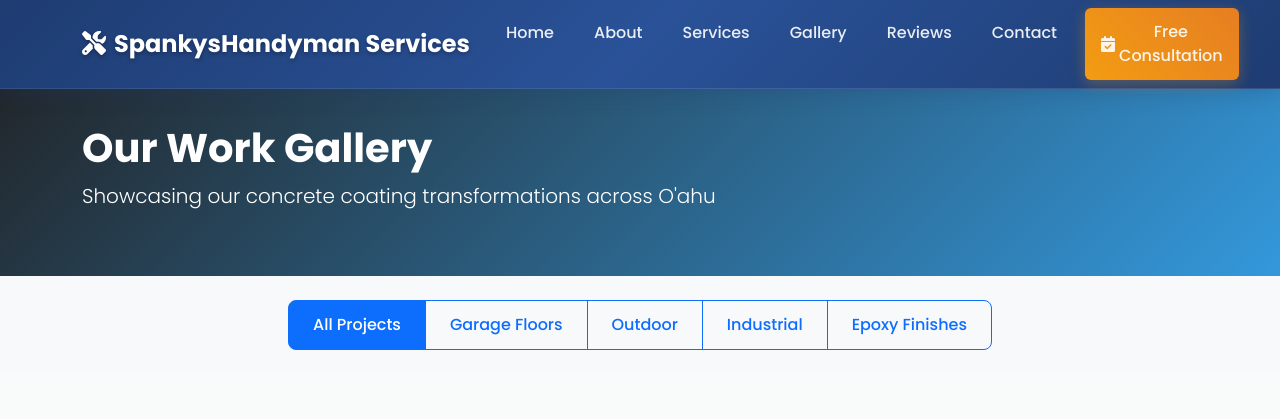
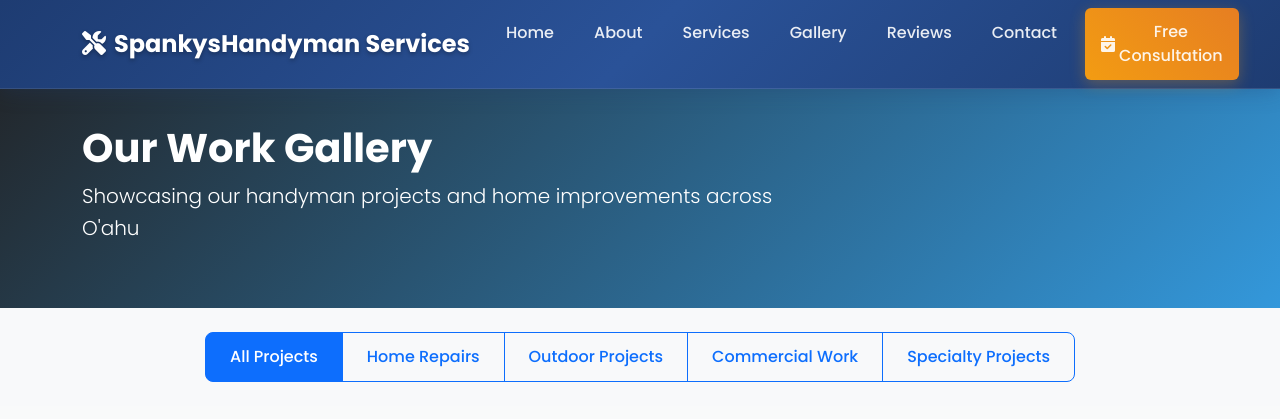
Before and after one commit to robertsn808/SPANK, a Flask app: page /gallery in a window 1280 px wide. Shown: the top 419 px of the page. Run offline with Flask 3, Linux system fonts and the light colour scheme; some libraries are stand-ins or nearby versions.

Commit message:
Assistant checkpoint: Updated all concrete coating references to handyman services
Assistant generated file changes:
- templates/services.html: Update services page header and content for handyman services
- templates/gallery.html: Update gallery page title and header, Update gallery page header content, Update gallery filter buttons for handyman services, Update gallery project descriptions for handyman services, Update Instagram section for handyman services, Update gallery CTA section
- routes.py: Update service options in admin dashboard

---

User prompt:

Update all concrete flooring postings to handyman services

Replit-Commit-Author: Assistant
Replit-Commit-Session-Id: b968de50-9bf2-4666-86c0-03a3781be998

```diff
--- a/templates/gallery.html
+++ b/templates/gallery.html
@@ -1,6 +1,6 @@
 {% extends "base.html" %}
 
-{% block title %}Gallery - Triton Concrete Coating{% endblock %}
+{% block title %}Gallery - SpankysHandyman Services{% endblock %}
 
 {% block content %}
 <!-- Page Header -->
@@ -9,7 +9,7 @@
         <div class="row align-items-center">
             <div class="col-lg-8">
                 <h1 class="display-4 fw-bold">Our Work Gallery</h1>
-                <p class="lead">Showcasing our concrete coating transformations across O'ahu</p>
+                <p class="lead">Showcasing our handyman projects and home improvements across O'ahu</p>
             </div>
         </div>
     </div>
@@ -21,10 +21,10 @@
         <div class="text-center">
             <div class="btn-group" role="group" aria-label="Gallery filters">
                 <button type="button" class="btn btn-outline-primary active" data-filter="all">All Projects</button>
-                <button type="button" class="btn btn-outline-primary" data-filter="garage">Garage Floors</button>
-                <button type="button" class="btn btn-outline-primary" data-filter="outdoor">Outdoor</button>
-                <button type="button" class="btn btn-outline-primary" data-filter="industrial">Industrial</button>
-                <button type="button" class="btn btn-outline-primary" data-filter="epoxy">Epoxy Finishes</button>
+                <button type="button" class="btn btn-outline-primary" data-filter="garage">Home Repairs</button>
+                <button type="button" class="btn btn-outline-primary" data-filter="outdoor">Outdoor Projects</button>
+                <button type="button" class="btn btn-outline-primary" data-filter="industrial">Commercial Work</button>
+                <button type="button" class="btn btn-outline-primary" data-filter="epoxy">Specialty Projects</button>
             </div>
         </div>
     </div>
@@ -34,15 +34,15 @@
 <section class="py-5">
     <div class="container">
         <div class="row g-4" id="gallery-grid">
-            <!-- Garage Floor Coatings -->
+            <!-- Home Repairs -->
             <div class="col-lg-4 col-md-6 gallery-item" data-category="garage">
                 <div class="gallery-card">
                     <img src="{{ url_for('static', filename='images/aloha-garage.jpg') }}"
-                         alt="Aloha Garage Floor Coating - O'ahu" class="img-fluid rounded shadow">
+                         alt="Garage Renovation Project - O'ahu" class="img-fluid rounded shadow">
                     <div class="gallery-overlay">
                         <div class="gallery-info">
-                            <h6>Aloha Garage Design</h6>
-                            <p>Custom epoxy with decorative flakes and logo</p>
+                            <h6>Garage Renovation</h6>
+                            <p>Complete garage makeover with custom design</p>
                         </div>
                     </div>
                 </div>
@@ -51,11 +51,11 @@
             <div class="col-lg-4 col-md-6 gallery-item" data-category="garage">
                 <div class="gallery-card">
                     <img src="{{ url_for('static', filename='images/smallhall.png') }}"
-                         alt="Custom Logo Epoxy Floor" class="img-fluid rounded shadow">
+                         alt="Custom Interior Work" class="img-fluid rounded shadow">
                     <div class="gallery-overlay">
                         <div class="gallery-info">
-                            <h6>Custom Logo Design</h6>
-                            <p>Metallic epoxy with embedded logo</p>
+                            <h6>Custom Interior Project</h6>
+                            <p>Specialized interior improvement work</p>
                         </div>
                     </div>
                 </div>
@@ -64,11 +64,11 @@
             <div class="col-lg-4 col-md-6 gallery-item" data-category="industrial">
                 <div class="gallery-card">
                     <img src="{{ url_for('static', filename='images/fastfood-restaurant.jpg') }}"
-                         alt="Commercial Restaurant Floor" class="img-fluid rounded shadow">
+                         alt="Commercial Renovation" class="img-fluid rounded shadow">
                     <div class="gallery-overlay">
                         <div class="gallery-info">
-                            <h6>Restaurant Flooring</h6>
-                            <p>Food-safe commercial epoxy coating</p>
+                            <h6>Restaurant Renovation</h6>
+                            <p>Commercial space improvement project</p>
                         </div>
                     </div>
                 </div>
@@ -242,8 +242,8 @@
     <div class="container text-center">
         <h2 class="fw-bold mb-4">Follow Our Latest Work</h2>
         <p class="lead mb-4">See more of our projects and behind-the-scenes content on Instagram</p>
-        <a href="https://www.instagram.com/tritonconcretecoatings/" target="_blank" class="btn btn-primary btn-lg">
-            <i class="fab fa-instagram me-2"></i>@tritonconcretecoatings
+        <a href="https://www.instagram.com/spankyshandyman/" target="_blank" class="btn btn-primary btn-lg">
+            <i class="fab fa-instagram me-2"></i>@spankyshandyman
         </a>
     </div>
 </section>
@@ -251,8 +251,8 @@
 <!-- CTA Section -->
 <section class="py-5 bg-primary text-white">
     <div class="container text-center">
-        <h2 class="fw-bold mb-4">Ready for Your Own Transformation?</h2>
-        <p class="lead mb-4">Let's discuss your concrete coating project and create something amazing</p>
+        <h2 class="fw-bold mb-4">Ready for Your Own Home Improvement?</h2>
+        <p class="lead mb-4">Let's discuss your handyman project and bring your vision to life</p>
         <a href="{{ url_for('consultation') }}" class="btn btn-warning btn-lg px-5">
             <i class="fas fa-calendar-check me-2"></i>Request Free Consultation
         </a>
--- a/templates/services.html
+++ b/templates/services.html
@@ -8,8 +8,8 @@
     <div class="container">
         <div class="row align-items-center">
             <div class="col-lg-8">
-                <h1 class="display-4 fw-bold">Professional Handyman Services</h1>
-                <p class="lead">Complete home repair and improvement solutions</p>
+                <h1 class="display-4 fw-bold">SpankysHandyman Services</h1>
+                <p class="lead">Complete home repair and improvement solutions across O'ahu</p>
             </div>
         </div>
     </div>
```
Also changed, not shown: routes.py (line endings or trailing spaces).
